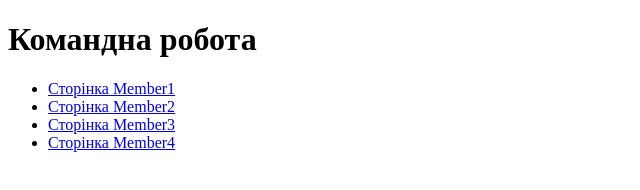
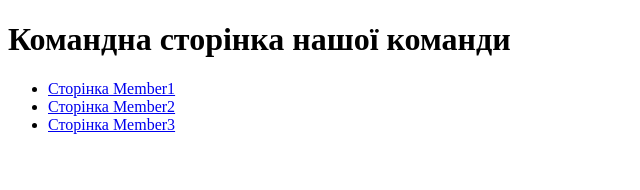
Before and after one commit to Dubnitskyi/RRPS03, a plain HTML site: page index.html in a window 1280 px wide. Shown: the whole page, without its empty margins (0-640 px from the left). Drawn offline with Linux system fonts and the light colour scheme.

Commit message:
Change main title in main branch

```diff
--- a/index.html
+++ b/index.html
@@ -2,12 +2,11 @@
 <html>
 <head><meta charset="utf-8"><title>Team Page</title></head>
 <body>
-<h1>Командна робота</h1>
+<h1>Командна сторінка нашої команди</h1>
 <ul>
     <li><a href="member1.html">Сторінка Member1</a></li>
     <li><a href="member2.html">Сторінка Member2</a></li>
     <li><a href="member3.html">Сторінка Member3</a></li>
-    <li><a href="member4.html">Сторінка Member4</a></li>
 </ul>
 </body>
 </html>
```
